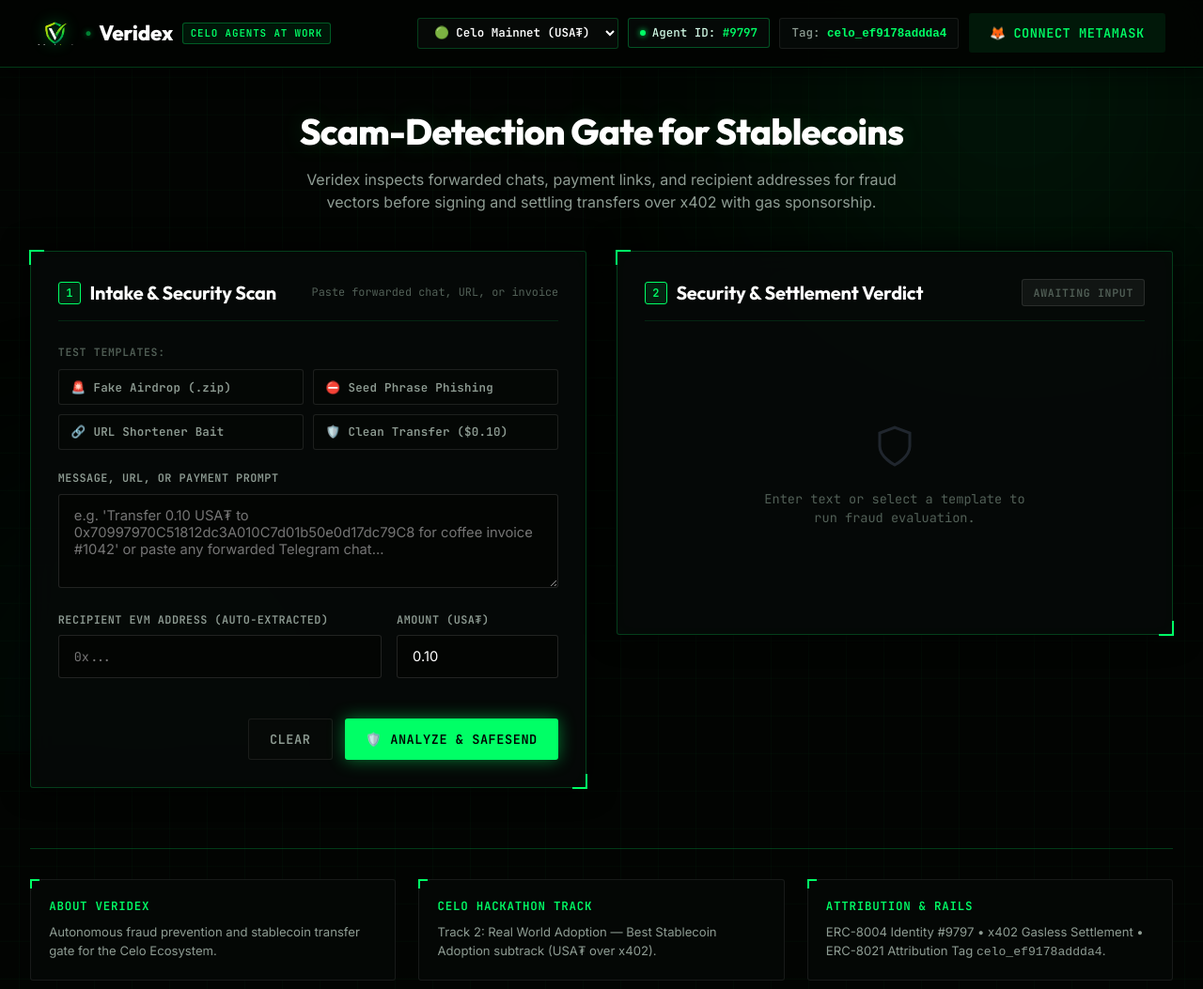
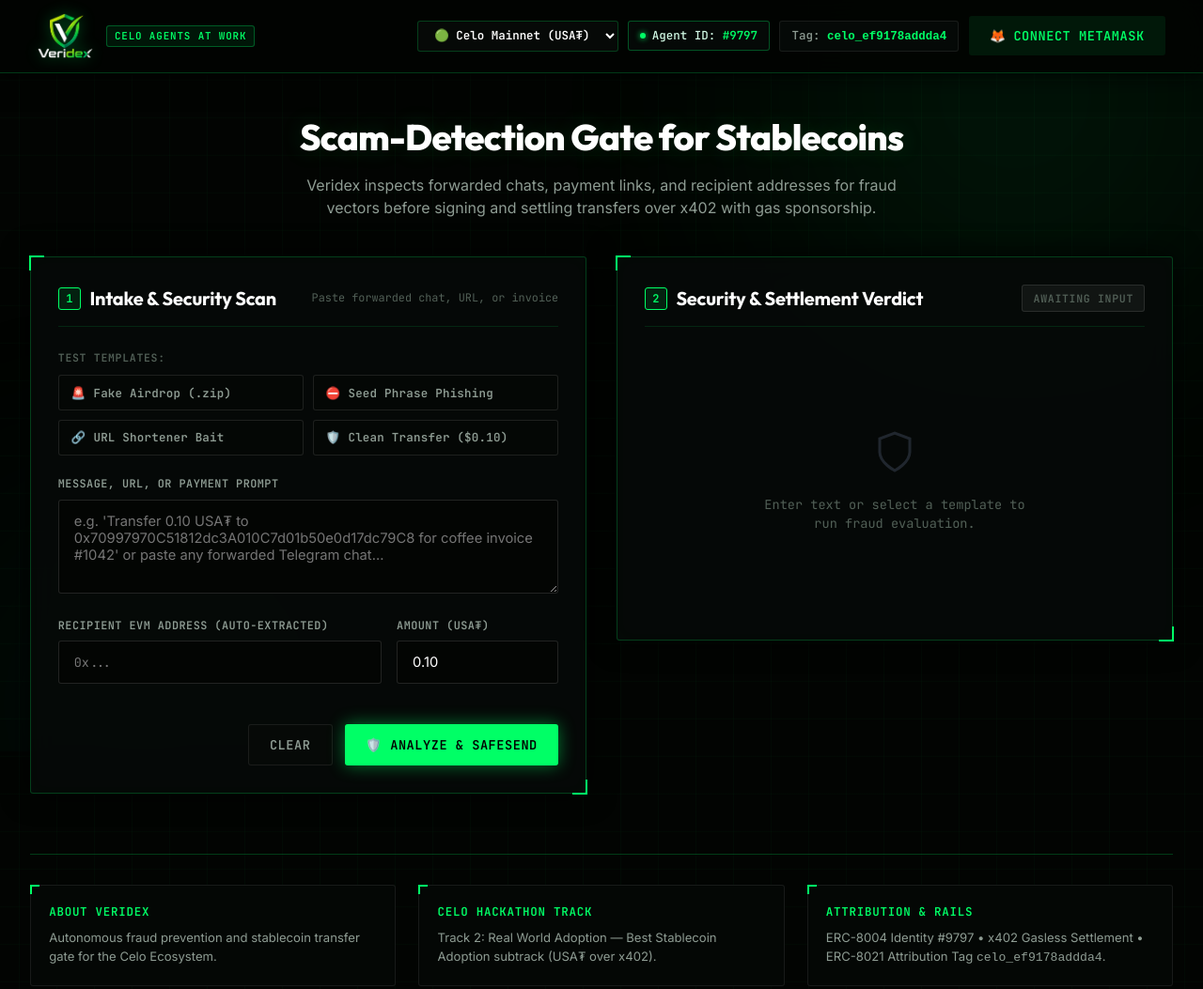
Before and after one commit to jotel-dev/veridex, a website: page public/index.html in a window 1280 px wide. Shown: the whole page at 94% size. Drawn offline with nearby package versions, Linux system fonts and the light colour scheme.

Commit message:
feat(branding): position Veridex typography directly under shield logo

```diff
--- a/public/index.html
+++ b/public/index.html
@@ -21,13 +21,10 @@
 
   <header class="topbar">
     <div class="brand-container">
-      <div class="brand-logo">
-        <img src="logo-icon.png" alt="Veridex Logo" class="brand-logo-img">
+      <div class="brand-lockup">
+        <img src="logo.png" alt="Veridex" class="brand-logo-img">
       </div>
-      <div class="brand-text">
-        <h1 class="brand-name">Veridex</h1>
-        <span class="brand-badge">Celo Agents at Work</span>
-      </div>
+      <span class="brand-badge">Celo Agents at Work</span>
     </div>
 
     <div class="network-badges">
--- a/public/style.css
+++ b/public/style.css
@@ -139,61 +139,29 @@
 .brand-container {
   display: flex;
   align-items: center;
-  gap: 0.75rem;
+  gap: 0.85rem;
 }
 
-.brand-logo {
+.brand-lockup {
   display: flex;
+  flex-direction: column;
   align-items: center;
   justify-content: center;
-  width: 38px;
-  height: 38px;
-  background: transparent;
-  border: none;
-  box-shadow: none;
+  cursor: pointer;
 }
 
 .brand-logo-img {
-  width: 100%;
-  height: 100%;
+  height: 48px;
+  width: auto;
+  max-width: 88px;
   object-fit: contain;
-  filter: drop-shadow(0 0 8px rgba(0, 255, 102, 0.45));
+  filter: drop-shadow(0 0 8px rgba(0, 255, 102, 0.4));
   transition: transform 0.2s ease, filter 0.2s ease;
 }
 
 .brand-container:hover .brand-logo-img {
-  transform: scale(1.08);
-  filter: drop-shadow(0 0 14px rgba(0, 255, 102, 0.75));
-}
-
-.brand-text {
-  display: flex;
-  align-items: center;
-  gap: 0.6rem;
-}
-
-.brand-name {
-  font-family: var(--font-heading);
-  font-size: 1.4rem;
-  font-weight: 800;
-  letter-spacing: -0.01em;
-  color: #FFFFFF;
-  display: flex;
-  align-items: center;
-  gap: 0.45rem;
-}
-
-.brand-name::before {
-  content: '●';
-  font-size: 0.85rem;
-  color: var(--neon-green);
-  text-shadow: 0 0 8px var(--neon-green);
-  animation: pulse-dot 2s infinite ease-in-out;
-}
-
-@keyframes pulse-dot {
-  0%, 100% { opacity: 1; transform: scale(1); }
-  50% { opacity: 0.5; transform: scale(0.85); }
+  transform: scale(1.05);
+  filter: drop-shadow(0 0 14px rgba(0, 255, 102, 0.7));
 }
 
 .brand-badge {
```
